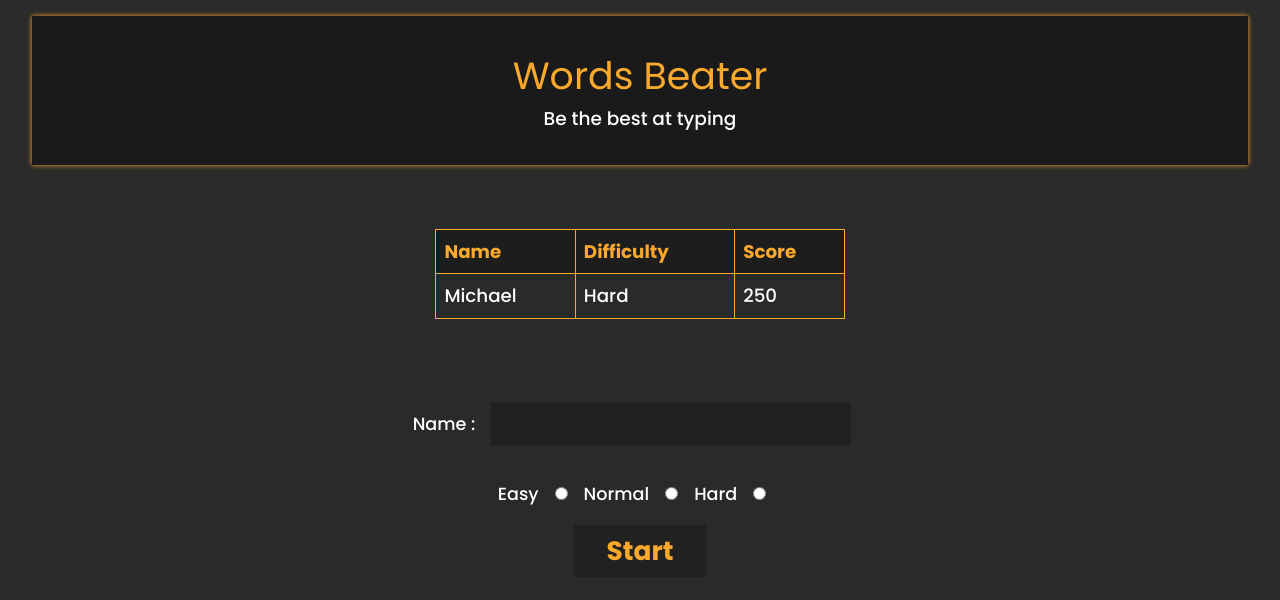
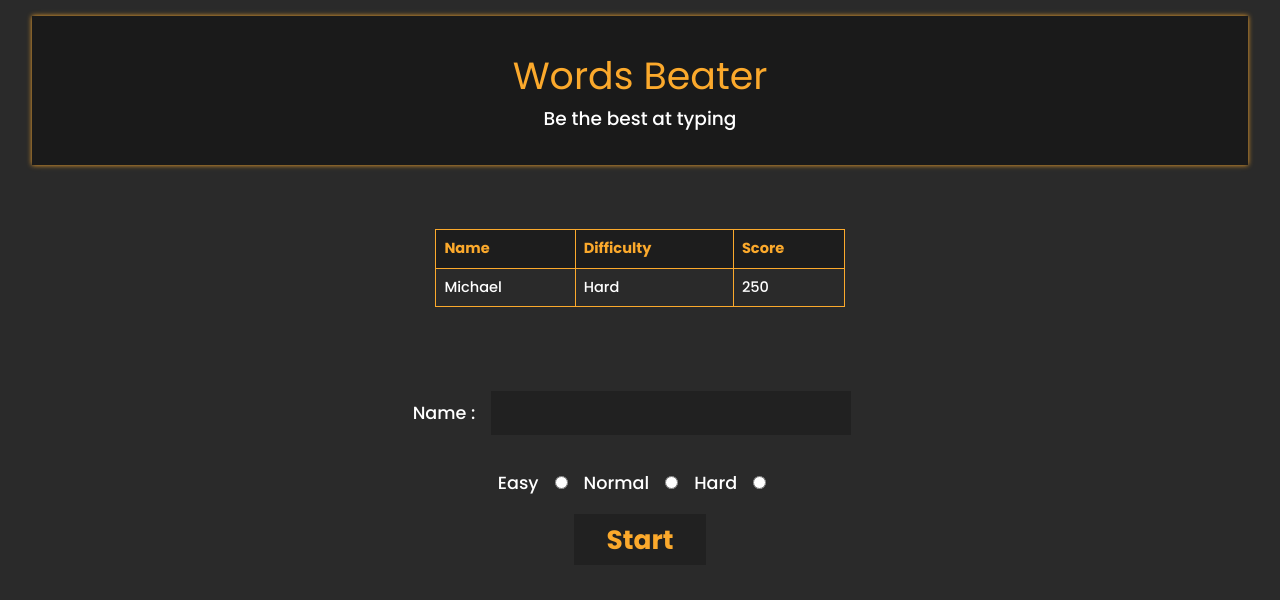
Before and after one commit to mlcoding111/Words-Beater, a React (Create React App) app: page / in a window 1280 px wide. Shown: the top 600 px of the page. Built offline with nearby package versions, Linux system fonts and the light colour scheme.

Commit message:
Fixed table font-size to be too big for desktop

```diff
--- a/src/styles/global.ts
+++ b/src/styles/global.ts
@@ -41,7 +41,7 @@ body,p,table{
 }
 
 table{
-  font-size: calc(0.584em + 1vmin);
+  font-size: calc(0.6em + 0.5vmin);
 }
 
 body{
```
